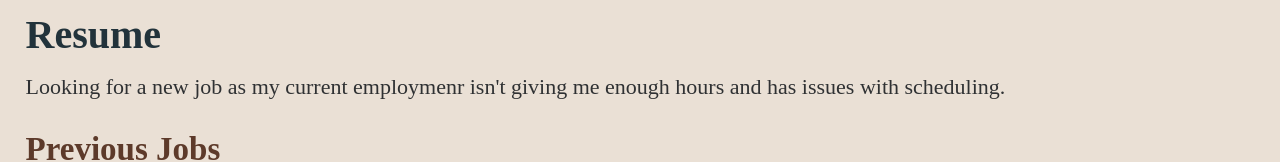
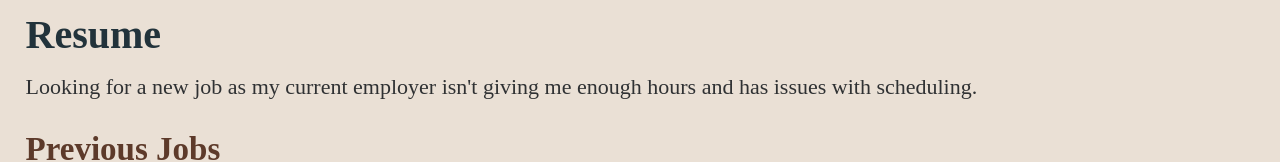
Before and after one commit to Tarragone/resume, a plain HTML site: page index.html in a window 1280 px wide. Shown: the part 162-324 px from the top of the page. Drawn offline with Linux system fonts and the light colour scheme.

Commit message:
Update index.html

```diff
--- a/index.html
+++ b/index.html
@@ -27,7 +27,7 @@
     <!-- start the page main -->
     <main>
         <h1>Resume</h1>
-        <p>Looking for a new job as my current employmenr isn't giving me enough hours and has issues with scheduling.</p>
+        <p>Looking for a new job as my current employer isn't giving me enough hours and has issues with scheduling.</p>
         <h2>Previous Jobs</h2>
         <h3> Two Jacks</h3>
         <p>Worked mainly in customer service, answering phone calls and working the till. Also made dough, topped pizzas, and cut pizzas. Worked opening and closing shifts. Worked for 4 months.</p>
```
